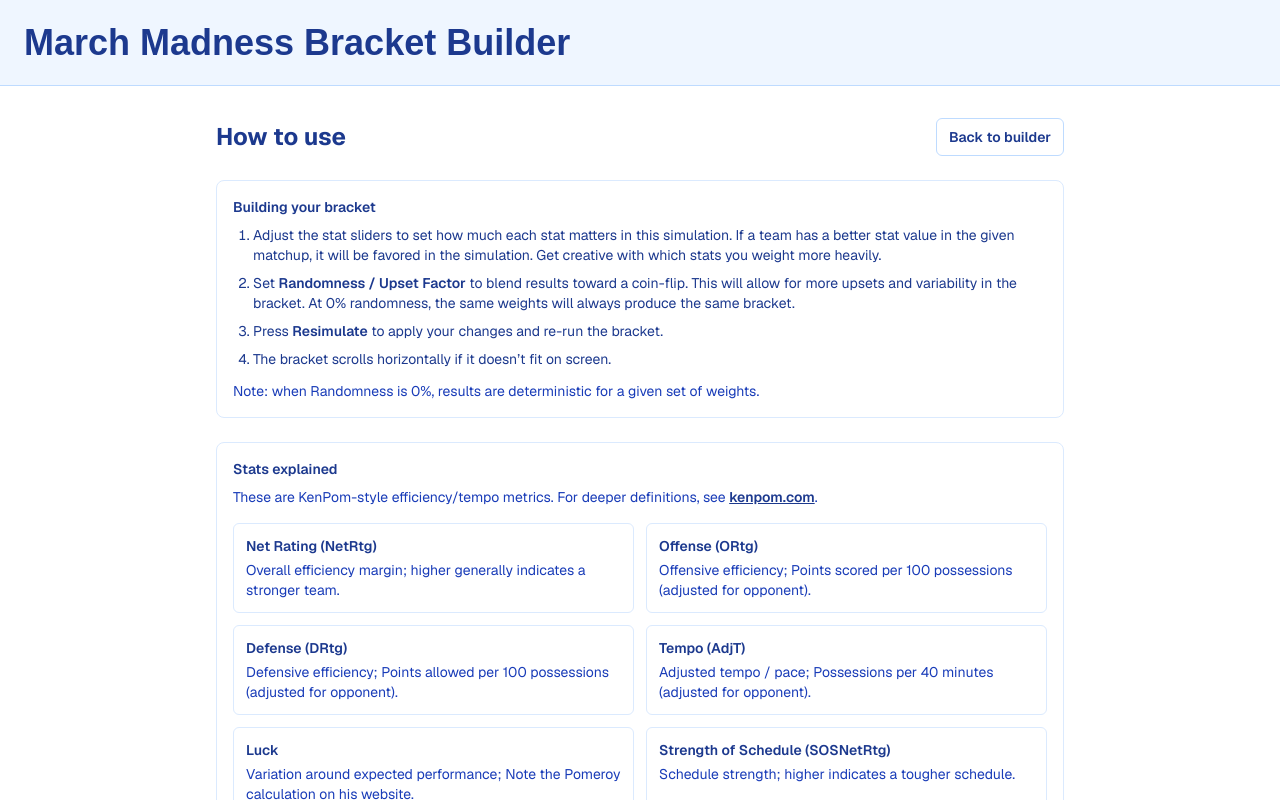
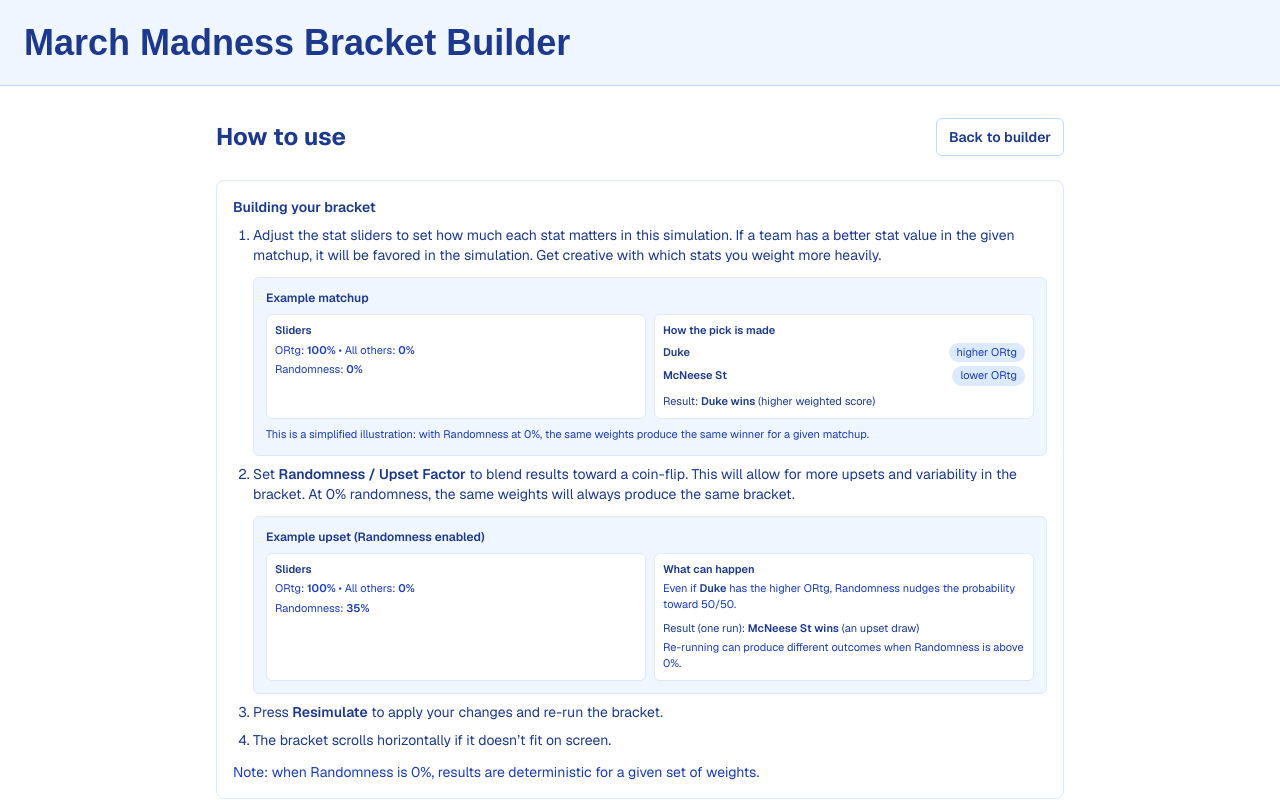
Before and after one commit to Hcordes6/MadnessBracketBuilder, a Next.js app: page /how-to in a window 1280 px wide. Shown: the top 800 px of the page. Built offline with nearby package versions, Linux system fonts and the light colour scheme.

Commit message:
UI: Added example calculations for clarity

```diff
--- a/app/how-to/page.tsx
+++ b/app/how-to/page.tsx
@@ -17,10 +17,74 @@ export default function HowToPage() {
                 <section className="rounded-lg border border-blue-100 bg-white p-4">
                     <h2 className="text-sm font-semibold text-blue-900">Building your bracket</h2>
                     <ol className="mt-2 list-decimal space-y-2 pl-5 text-sm text-blue-900">
-                        <li>Adjust the stat sliders to set how much each stat matters in this simulation. If a team has a better stat value in the given matchup, it will be favored in the simulation. Get creative with which stats you weight more heavily.</li>
+                        <li>
+                            Adjust the stat sliders to set how much each stat matters in this simulation. If a team has a better stat value in the given matchup, it will be favored in the simulation. Get creative with which stats you weight more heavily.
+
+                            <div className="mt-3 rounded-md border border-blue-100 bg-blue-50 p-3">
+                                <div className="text-xs font-semibold text-blue-900">Example matchup</div>
+                                <div className="mt-2 grid grid-cols-1 gap-2 sm:grid-cols-2">
+                                    <div className="rounded-md border border-blue-100 bg-white p-2">
+                                        <div className="text-[11px] font-semibold text-blue-900">Sliders</div>
+                                        <div className="mt-1 text-[11px] text-blue-800">
+                                            ORtg: <span className="font-semibold">100%</span> • All others: <span className="font-semibold">0%</span>
+                                        </div>
+                                        <div className="mt-1 text-[11px] text-blue-800">
+                                            Randomness: <span className="font-semibold">0%</span>
+                                        </div>
+                                    </div>
+
+                                    <div className="rounded-md border border-blue-100 bg-white p-2">
+                                        <div className="text-[11px] font-semibold text-blue-900">How the pick is made</div>
+                                        <div className="mt-1 flex items-center justify-between gap-2 text-[11px] text-blue-800">
+                                            <span className="font-semibold text-blue-900">Duke</span>
+                                            <span className="rounded-full bg-blue-100 px-2 py-0.5">higher ORtg</span>
+                                        </div>
+                                        <div className="mt-1 flex items-center justify-between gap-2 text-[11px] text-blue-800">
+                                            <span className="font-semibold text-blue-900">McNeese St</span>
+                                            <span className="rounded-full bg-blue-100 px-2 py-0.5">lower ORtg</span>
+                                        </div>
+                                        <div className="mt-2 text-[11px] text-blue-900">
+                                            Result: <span className="font-semibold">Duke wins</span> (higher weighted score)
+                                        </div>
+                                    </div>
+                                </div>
+
+                                <div className="mt-2 text-[11px] text-blue-800">
+                                    This is a simplified illustration: with Randomness at 0%, the same weights produce the same winner for a given matchup.
+                                </div>
+                            </div>
+                        </li>
                         <li>
                             Set <span className="font-semibold">Randomness / Upset Factor</span> to blend results toward a
                             coin-flip. This will allow for more upsets and variability in the bracket. At 0% randomness, the same weights will always produce the same bracket.
+
+                            <div className="mt-3 rounded-md border border-blue-100 bg-blue-50 p-3">
+                                <div className="text-xs font-semibold text-blue-900">Example upset (Randomness enabled)</div>
+                                <div className="mt-2 grid grid-cols-1 gap-2 sm:grid-cols-2">
+                                    <div className="rounded-md border border-blue-100 bg-white p-2">
+                                        <div className="text-[11px] font-semibold text-blue-900">Sliders</div>
+                                        <div className="mt-1 text-[11px] text-blue-800">
+                                            ORtg: <span className="font-semibold">100%</span> • All others: <span className="font-semibold">0%</span>
+                                        </div>
+                                        <div className="mt-1 text-[11px] text-blue-800">
+                                            Randomness: <span className="font-semibold">35%</span>
+                                        </div>
+                                    </div>
+
+                                    <div className="rounded-md border border-blue-100 bg-white p-2">
+                                        <div className="text-[11px] font-semibold text-blue-900">What can happen</div>
+                                        <div className="mt-1 text-[11px] text-blue-800">
+                                            Even if <span className="font-semibold text-blue-900">Duke</span> has the higher ORtg, Randomness nudges the probability toward 50/50.
+                                        </div>
+                                        <div className="mt-2 text-[11px] text-blue-900">
+                                            Result (one run): <span className="font-semibold">McNeese St wins</span> (an upset draw)
+                                        </div>
+                                        <div className="mt-1 text-[11px] text-blue-800">
+                                            Re-running can produce different outcomes when Randomness is above 0%.
+                                        </div>
+                                    </div>
+                                </div>
+                            </div>
                         </li>
                         <li>
                             Press <span className="font-semibold">Resimulate</span> to apply your changes and
```
